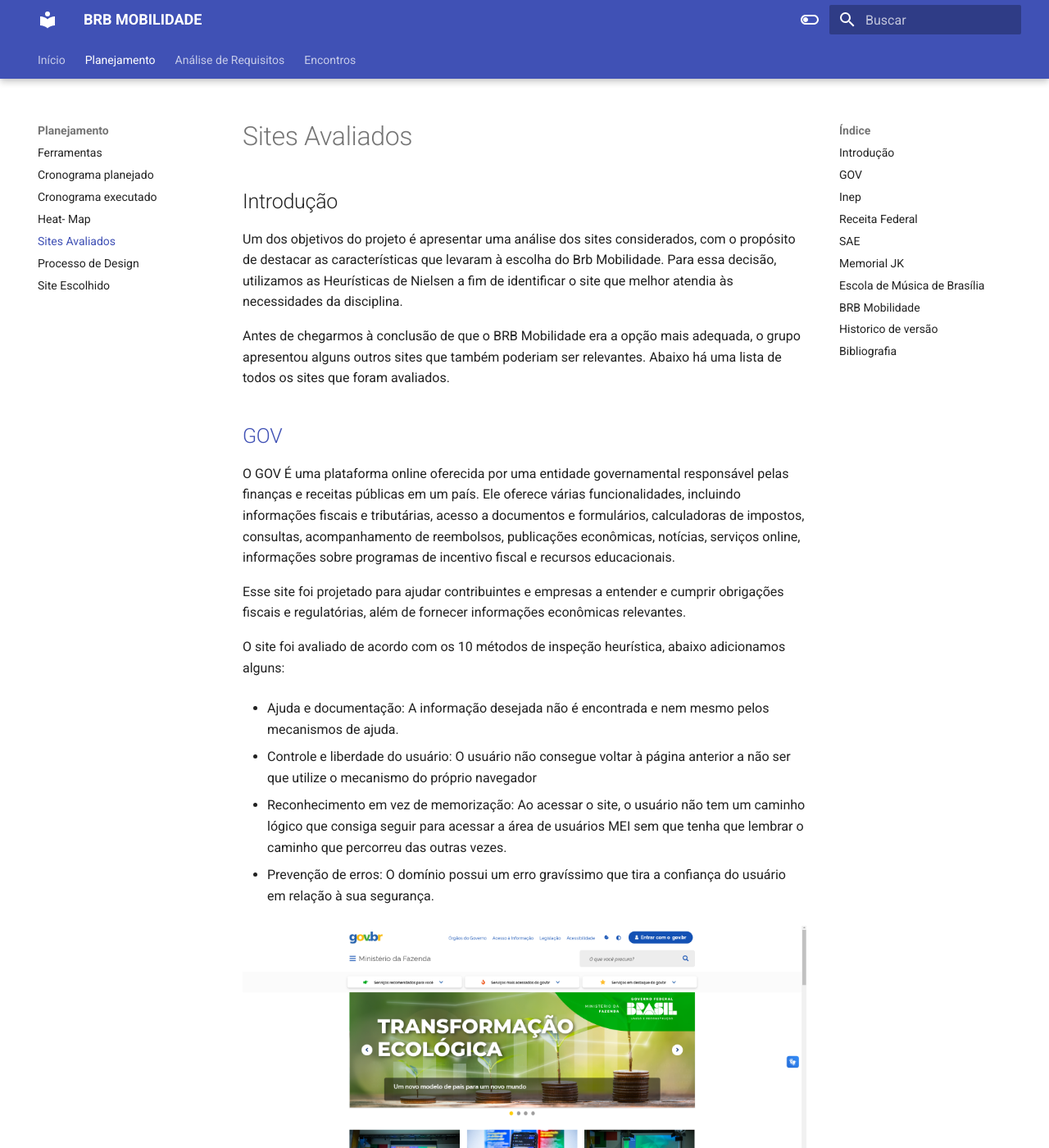
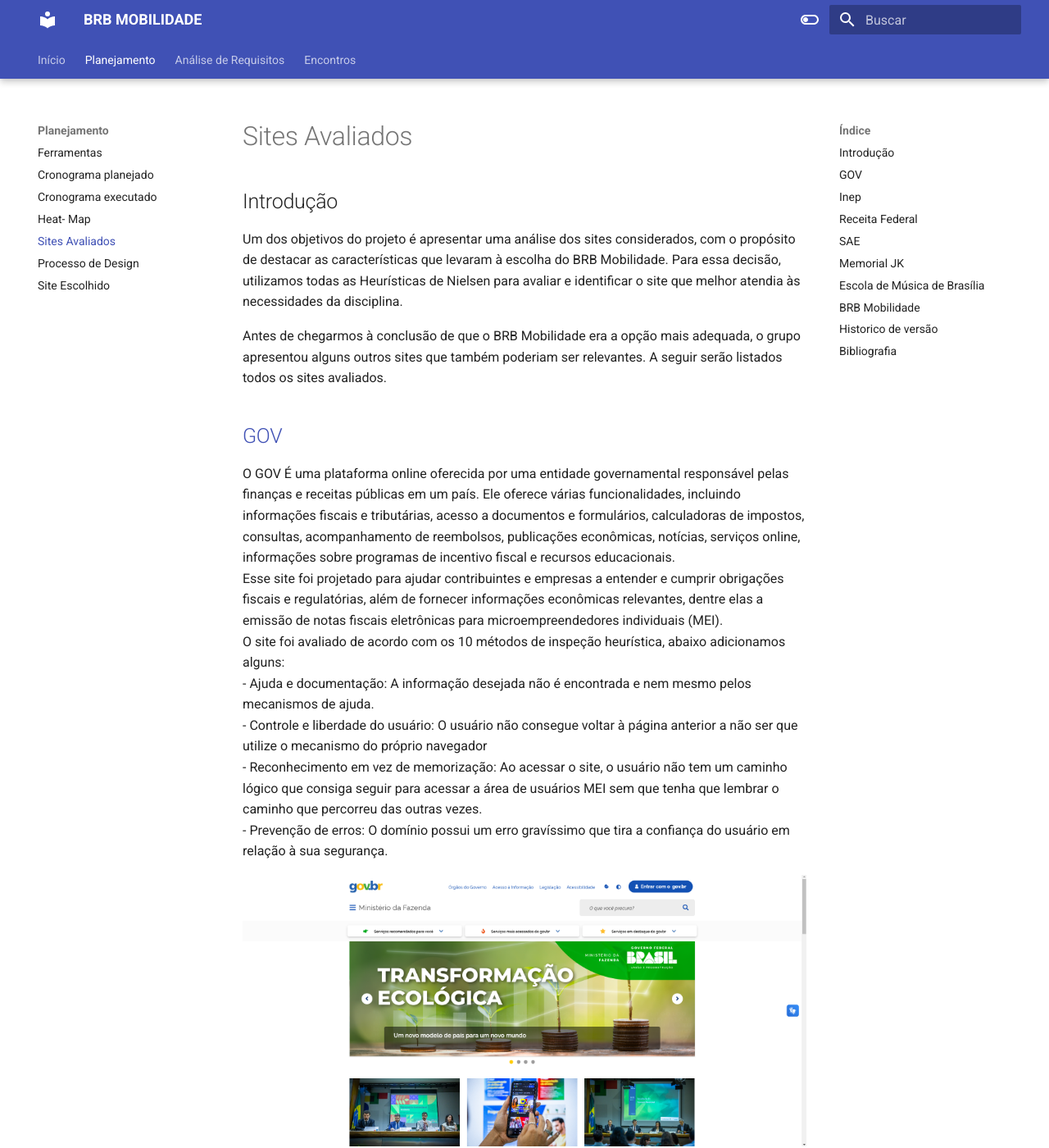
Before and after one commit to Interacao-Humano-Computador/2023.2--BRB-Mobilidade, an MkDocs documentation site: the page built from docs/planejamentoProj/lista_Site.md, in a window 1280 px wide and 1400 px high. Shown: the whole window at 82% size. Built offline with MkDocs 1.6.1 and Material for MkDocs 9.7.7, drawn with Linux system fonts in a browser that asks for light colours.

Commit message:
fix: referencia de fig e tab, e heuristica gov.com

```diff
--- a/docs/planejamentoProj/lista_Site.md
+++ b/docs/planejamentoProj/lista_Site.md
@@ -2,24 +2,18 @@
 
 ## Introdução
 
-Um dos objetivos do projeto é apresentar uma análise dos sites considerados, com o propósito de destacar as características que levaram à escolha do Brb Mobilidade. Para essa decisão, utilizamos as Heurísticas de Nielsen a fim de identificar o site que melhor atendia às necessidades da disciplina.
+Um dos objetivos do projeto é apresentar uma análise dos sites considerados, com o propósito de destacar as características que levaram à escolha do BRB Mobilidade. Para essa decisão, utilizamos todas as Heurísticas de Nielsen para avaliar e identificar o site que melhor atendia às necessidades da disciplina.
 
-Antes de chegarmos à conclusão de que o BRB Mobilidade era a opção mais adequada, o grupo apresentou alguns outros sites que também poderiam ser relevantes. Abaixo há uma lista de todos os sites que foram avaliados.
+Antes de chegarmos à conclusão de que o BRB Mobilidade era a opção mais adequada, o grupo apresentou alguns outros sites que também poderiam ser relevantes. A seguir serão listados todos os sites avaliados.
 
 ## [GOV](https://www.gov.br/fazenda/pt-br)
-O GOV É uma plataforma online oferecida por uma entidade governamental responsável pelas finanças e receitas públicas em um país. Ele oferece várias funcionalidades, incluindo informações fiscais e tributárias, acesso a documentos e formulários, calculadoras de impostos, consultas, acompanhamento de reembolsos, publicações econômicas, notícias, serviços online, informações sobre programas de incentivo fiscal e recursos educacionais.
-
-Esse site foi projetado para ajudar contribuintes e empresas a entender e cumprir obrigações fiscais e regulatórias, além de fornecer informações econômicas relevantes.
-
-O site foi avaliado de acordo com os 10 métodos de inspeção heurística, abaixo adicionamos alguns:
-
-- Ajuda e documentação: A informação desejada não é encontrada e nem mesmo pelos mecanismos de ajuda.
-
-- Controle e liberdade do usuário: O usuário não consegue voltar à página anterior a não ser que utilize o mecanismo do próprio navegador
-
-- Reconhecimento em vez de memorização: Ao acessar o site, o usuário não tem um caminho lógico que consiga seguir para acessar a área de usuários MEI sem que tenha que lembrar o caminho que percorreu das outras vezes.
-
-- Prevenção de erros: O domínio possui um erro gravíssimo que tira a confiança do usuário em relação à sua segurança.
+O GOV É uma plataforma online oferecida por uma entidade governamental responsável pelas finanças e receitas públicas em um país. Ele oferece várias funcionalidades, incluindo informações fiscais e tributárias, acesso a documentos e formulários, calculadoras de impostos, consultas, acompanhamento de reembolsos, publicações econômicas, notícias, serviços online, informações sobre programas de incentivo fiscal e recursos educacionais.  <br>
+Esse site foi projetado para ajudar contribuintes e empresas a entender e cumprir obrigações fiscais e regulatórias, além de fornecer informações econômicas relevantes, dentre elas a emissão de notas fiscais eletrônicas para microempreendedores individuais (MEI). <br>
+O site foi avaliado de acordo com os 10 métodos de inspeção heurística, abaixo adicionamos alguns: <br>
+- Ajuda e documentação:  A informação desejada não é encontrada e nem mesmo pelos mecanismos de ajuda. <br>
+- Controle e liberdade do usuário: O usuário não consegue voltar à página anterior a não ser que utilize o mecanismo do próprio navegador <br>
+- Reconhecimento em vez de memorização: Ao acessar o site, o usuário não tem um caminho lógico que consiga seguir para acessar a área de usuários MEI sem que tenha que lembrar o caminho que percorreu das outras vezes. <br>
+- Prevenção de erros: O domínio possui um erro gravíssimo que tira a confiança do usuário em relação à sua segurança. <br>
 
 <div style= "text-align: center">
     <img src="../../assets/minis%20fazenda.png">
```
Also changed, not shown: docs/planejamentoProj/cronograma_executado.md (+1 -1 lines), docs/planejamentoProj/ferramentas.md (+3 -1 lines), docs/planejamentoProj/heat.md (+1 -1 lines), docs/planejamentoProj/process_des.md (+3 -3 lines).
